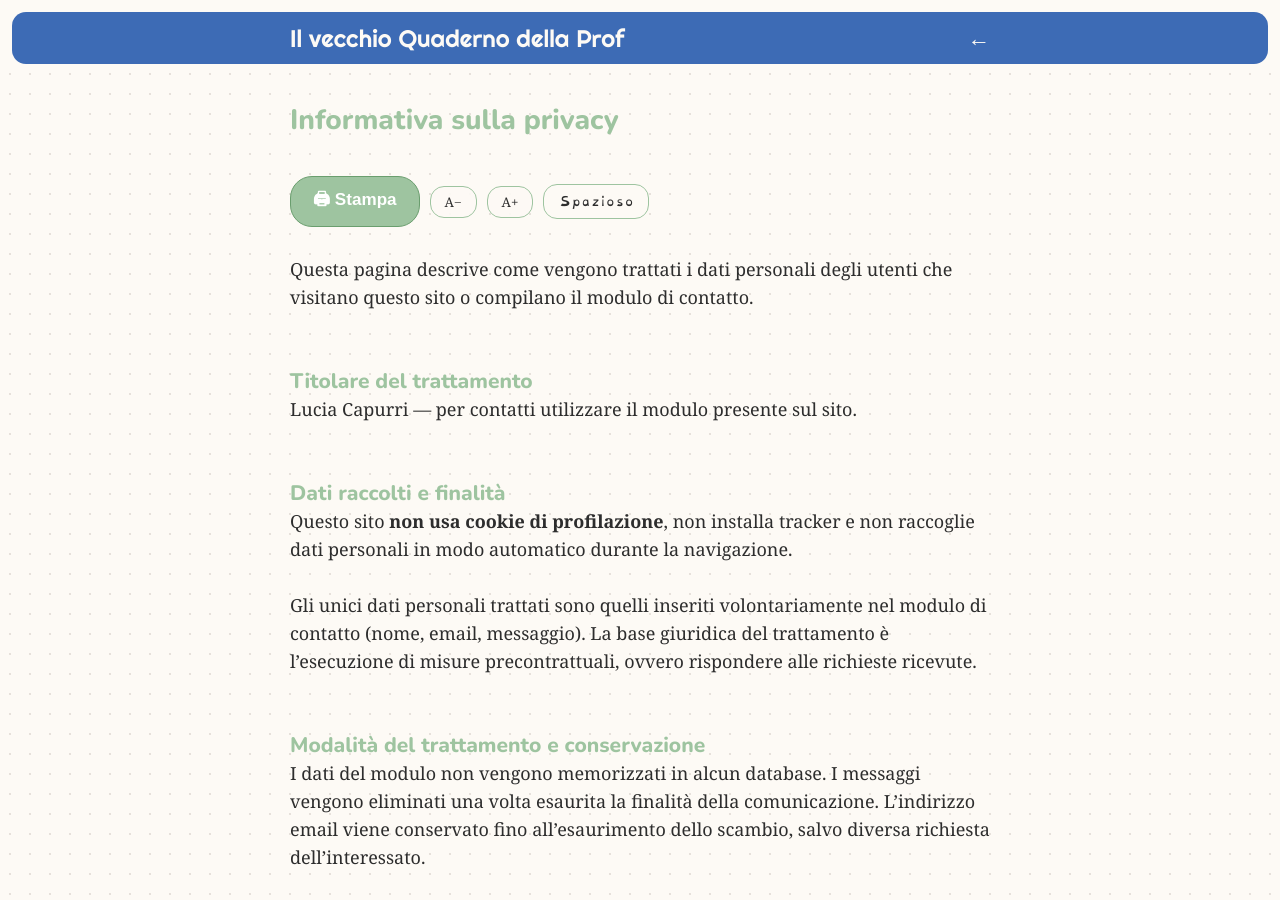
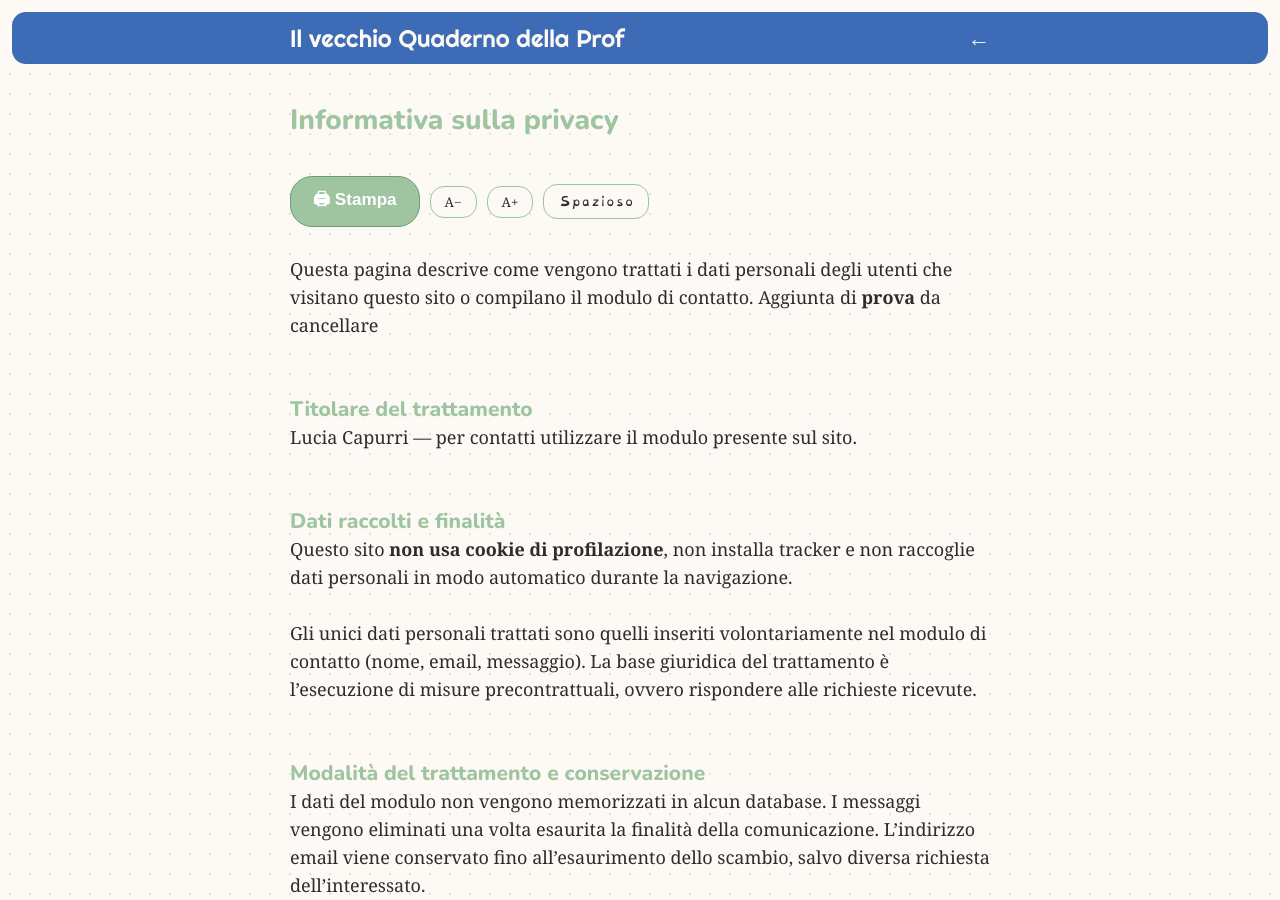
Before and after one commit to ilquadernodellaprof/ilquadernodellaprof.github.io, a Jekyll site: the page built from privacy.md, in a window 1280 px wide and 900 px high. Built offline with Jekyll 4.4.1, drawn with Linux system fonts in a browser that asks for light colours.

Commit message:
Update privacy.md with test span element
Added a test span element to the privacy description.

```diff
--- a/privacy.md
+++ b/privacy.md
@@ -3,7 +3,7 @@ title: Informativa sulla privacy
 classe: fiordaliso
 ---
 
-Questa pagina descrive come vengono trattati i dati personali degli utenti che visitano questo sito o compilano il modulo di contatto.
+Questa pagina descrive come vengono trattati i dati personali degli utenti che visitano questo sito o compilano il modulo di contatto. <span>Aggiunta di **prova** da cancellare</span>
 
 ## Titolare del trattamento
 
```
